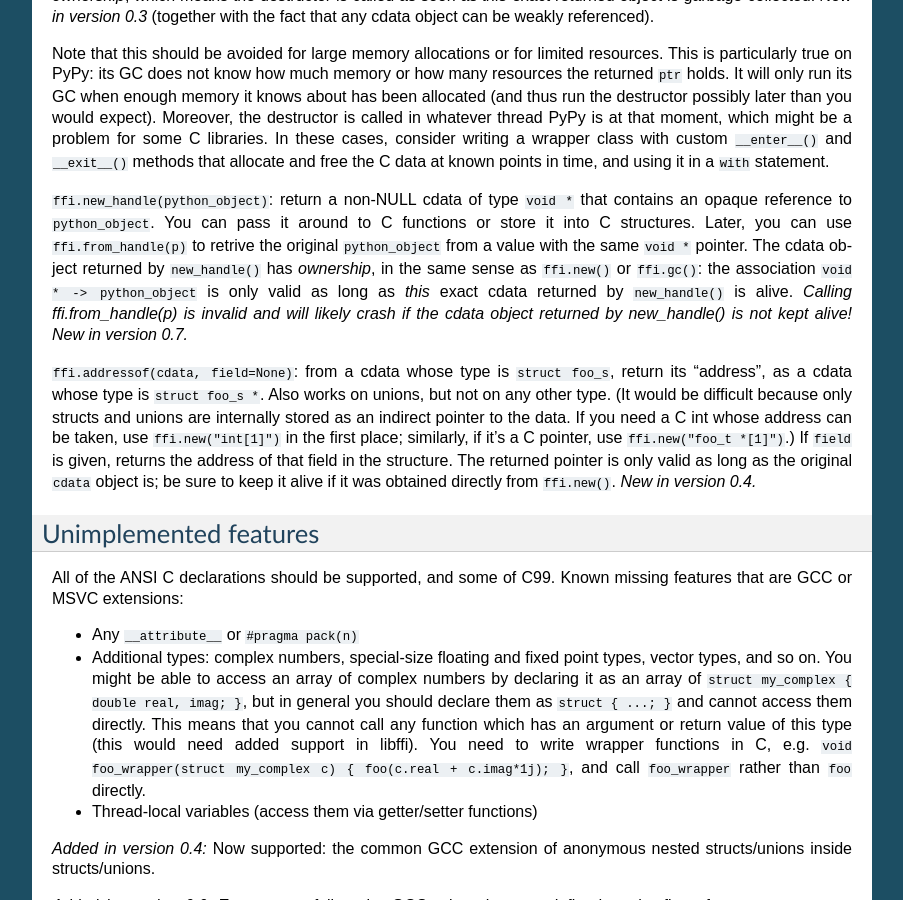
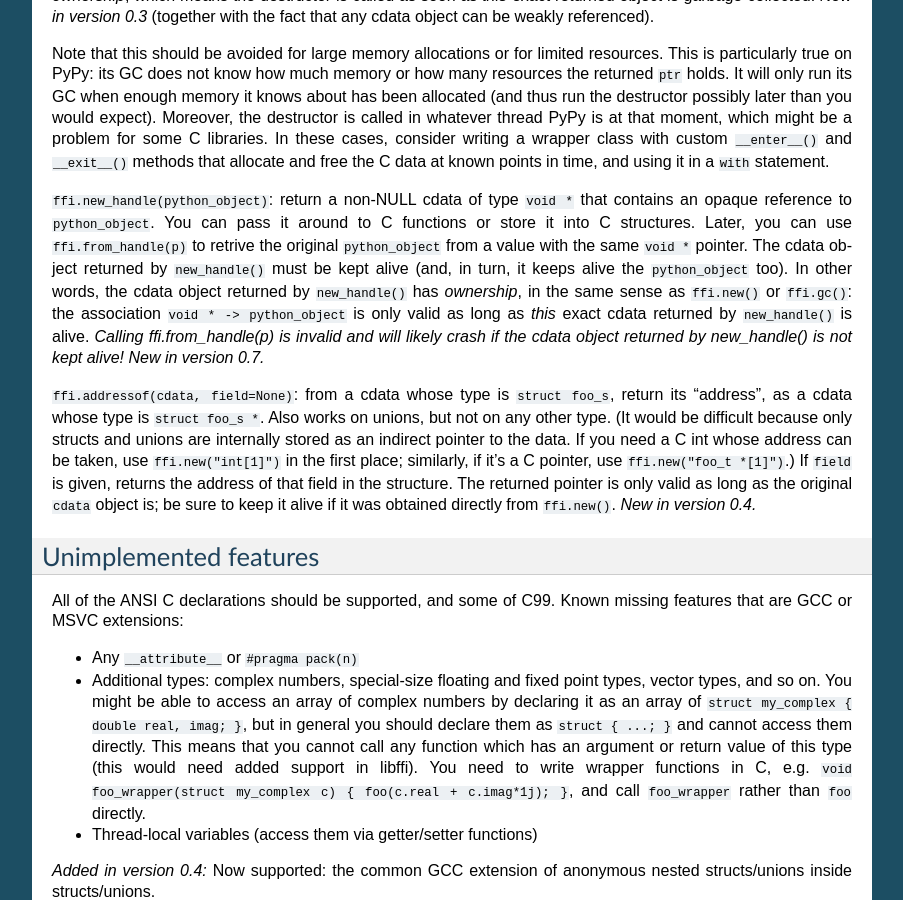
Before and after one commit to python-cffi/cffi, a Sphinx documentation site: the page built from doc/source/index.rst, in a window 1280 px wide and 900 px high, scrolled down 17083 px. Shown: the whole window, without its empty margins (198-1101 px from the left). Built offline with Sphinx 7.4.7, drawn with Linux system fonts in a browser that asks for light colours.

Commit message:
An extra pair of lines in the documentation

```diff
--- a/doc/source/index.rst
+++ b/doc/source/index.rst
@@ -1266,6 +1266,8 @@ points in time, and using it in a ``with`` statement.
 can pass it around to C functions or store it into C structures.  Later,
 you can use ``ffi.from_handle(p)`` to retrive the original
 ``python_object`` from a value with the same ``void *`` pointer.  The
+cdata object returned by ``new_handle()`` must be kept alive (and, in
+turn, it keeps alive the ``python_object`` too).  In other words, the
 cdata object returned by ``new_handle()`` has *ownership*, in the same
 sense as ``ffi.new()`` or ``ffi.gc()``: the association ``void * ->
 python_object`` is only valid as long as *this* exact cdata returned by
```
